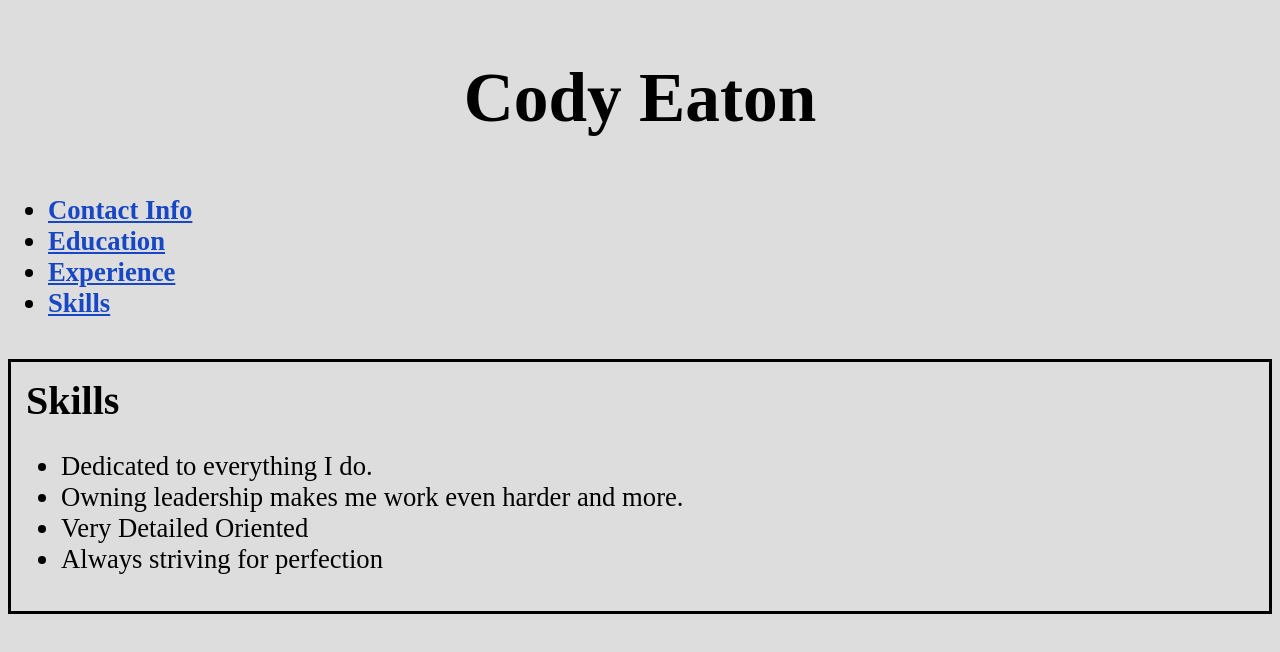
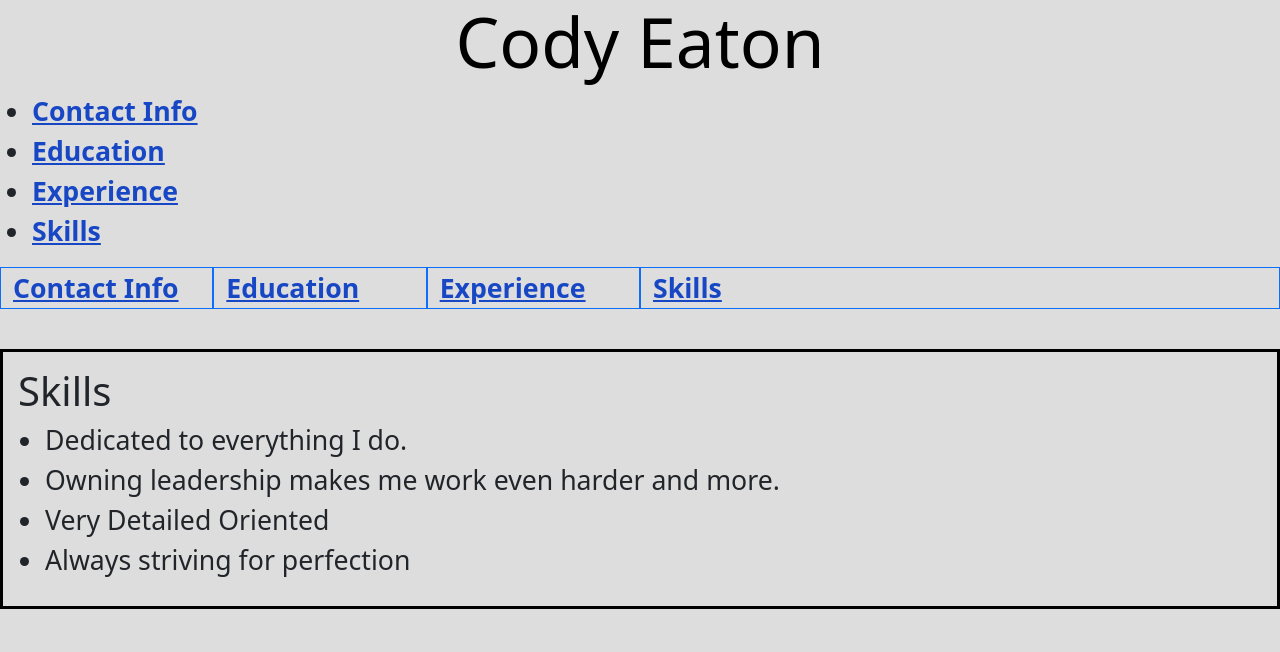
Before and after one commit to BadBurrito20/BadBurrito20.github.io, a plain HTML site: page resume/skills.html in a window 1280 px wide. Drawn offline with nearby package versions, Linux system fonts and the light colour scheme.

Commit message:
Update skills.html

```diff
--- a/resume/skills.html
+++ b/resume/skills.html
@@ -1,8 +1,10 @@
 <!DOCTYPE html>
 <html lang="en">
     <head>
+        <link href="https://cdn.jsdelivr.net/npm/bootstrap@5.3.0-alpha3/dist/css/bootstrap.min.css" rel="stylesheet" integrity="sha384-KK94CHFLLe+nY2dmCWGMq91rCGa5gtU4mk92HdvYe+M/SXH301p5ILy+dN9+nJOZ" crossorigin="anonymous">
         <link rel="stylesheet" href="css/style.css">
         <meta charset="UTF-8">
+        <meta name="viewport" content="width=device-width, initial-scale=1">
         <title>Resume</title>
     </head>
     <body>
@@ -14,6 +16,14 @@
                 <li><a href=index.html#experience>Experience</a></li>
                 <li><a href=skills.html#skills>Skills</a></li>
             </ul>
+            <div class="container-fluid">
+                <div class="row">
+                    <div class="col-lg-2 border border-primary"><a href=index.html#contactinfo>Contact Info</a></div>
+                    <div class="col-lg-2 border border-primary"><a href=index.html#education>Education</a></div>
+                    <div class="col-lg-2 border border-primary"><a href=index.html#experience>Experience</a></div>
+                    <div class="col-lg-6 border border-primary"><a href=index.html#skills>Skills</a></div>
+                </div>
+            </div>
         </nav>
         <section id="skills">
             <h2>Skills</h2>
```
